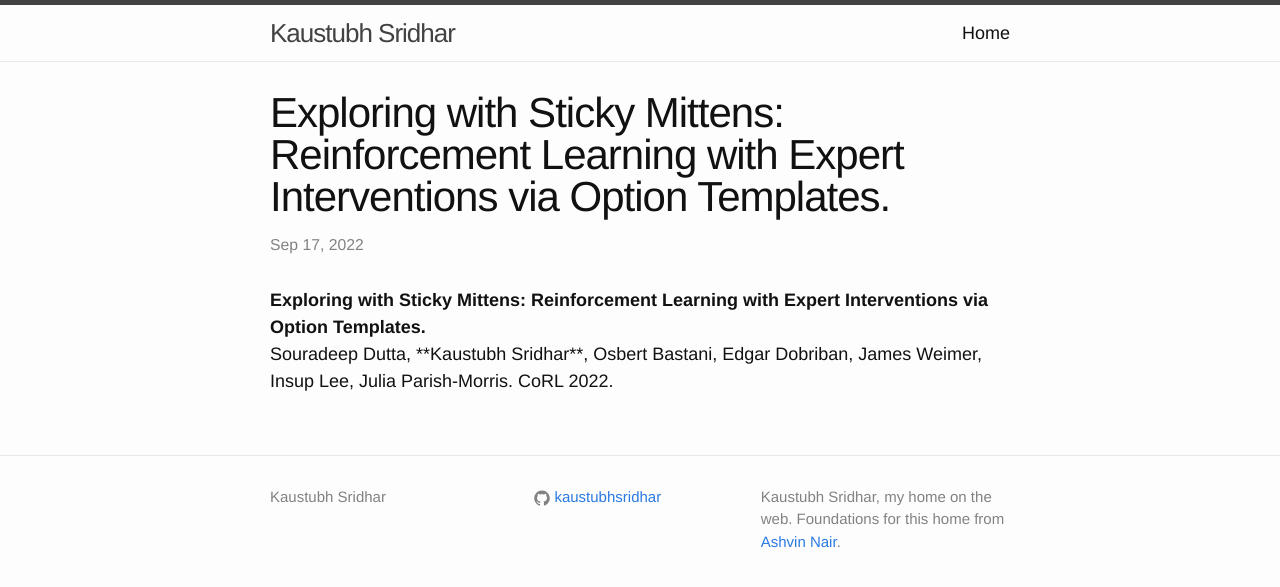
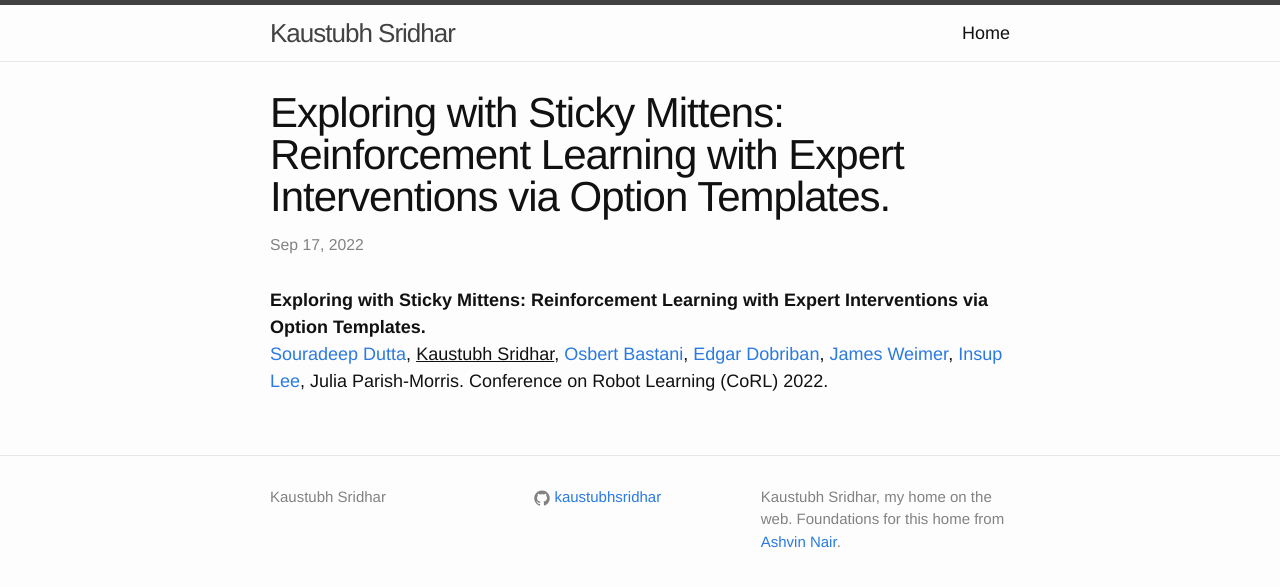
Before and after one commit to kaustubhsridhar/kaustubhsridhar.github.io, a Jekyll site: the page built from _posts/2022-09-17-StickyMittens.md, in a window 1280 px wide. Shown: the top 587 px of the page. Built offline with Jekyll 4.4.1, drawn with Linux system fonts in a browser that asks for light colours; comment, search, counter and statistics services are not loaded.

Commit message:
first post: sticky mittens updated

```diff
--- a/_layouts/page.html
+++ b/_layouts/page.html
@@ -68,7 +68,9 @@ $( document ).ready(function() {
             {% if post.pdf %}
               [<a href="{{ post.pdf }}">PDF</a>]
             {% endif %}
-            [<a href="{{ post.projectlink }}">Website</a>]
+            {% if post.projectlink %}
+              [<a href="{{ post.projectlink }}">Website</a>]
+            {% endif %}
             <!-- <div class="date"> -->
               <!-- {{ post.date | date: "%b %Y" }} -->
             <!-- </div> -->
--- a/_posts/2022-09-17-StickyMittens.md
+++ b/_posts/2022-09-17-StickyMittens.md
@@ -1,7 +1,7 @@
 ---
 layout: research
 title:  "Exploring with Sticky Mittens: Reinforcement Learning with Expert Interventions via Option Templates."
-rinfo: "Souradeep Dutta, **Kaustubh Sridhar**, Osbert Bastani, Edgar Dobriban, James Weimer, Insup Lee, Julia Parish-Morris. CoRL 2022."
+rinfo: <a href="https://sites.google.com/site/duttasouradeep39/">Souradeep Dutta</a>, <u>Kaustubh Sridhar</u>, <a href="https://obastani.github.io/">Osbert Bastani</a>, <a href="https://statistics.wharton.upenn.edu/profile/dobriban/">Edgar Dobriban</a>, <a href="https://www.seas.upenn.edu/~weimerj/research.html">James Weimer</a>, <a href="https://www.cis.upenn.edu/~lee/home/index.shtml">Insup Lee</a>, Julia Parish-Morris. Conference on Robot Learning (CoRL) 2022.
 pdf: https://arxiv.org/abs/2202.12967
 date:   2022-09-17 22:00:00
 types: []
```
